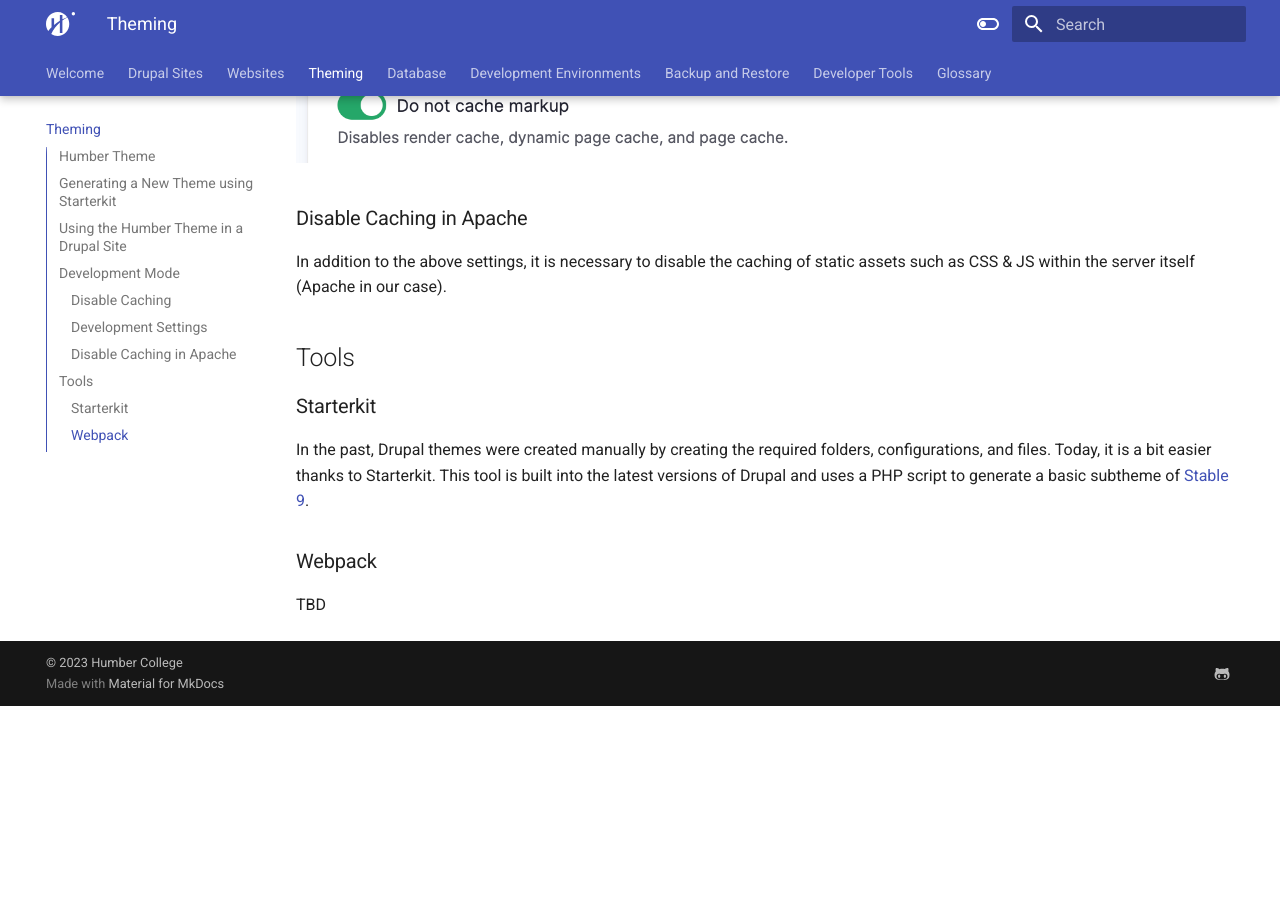
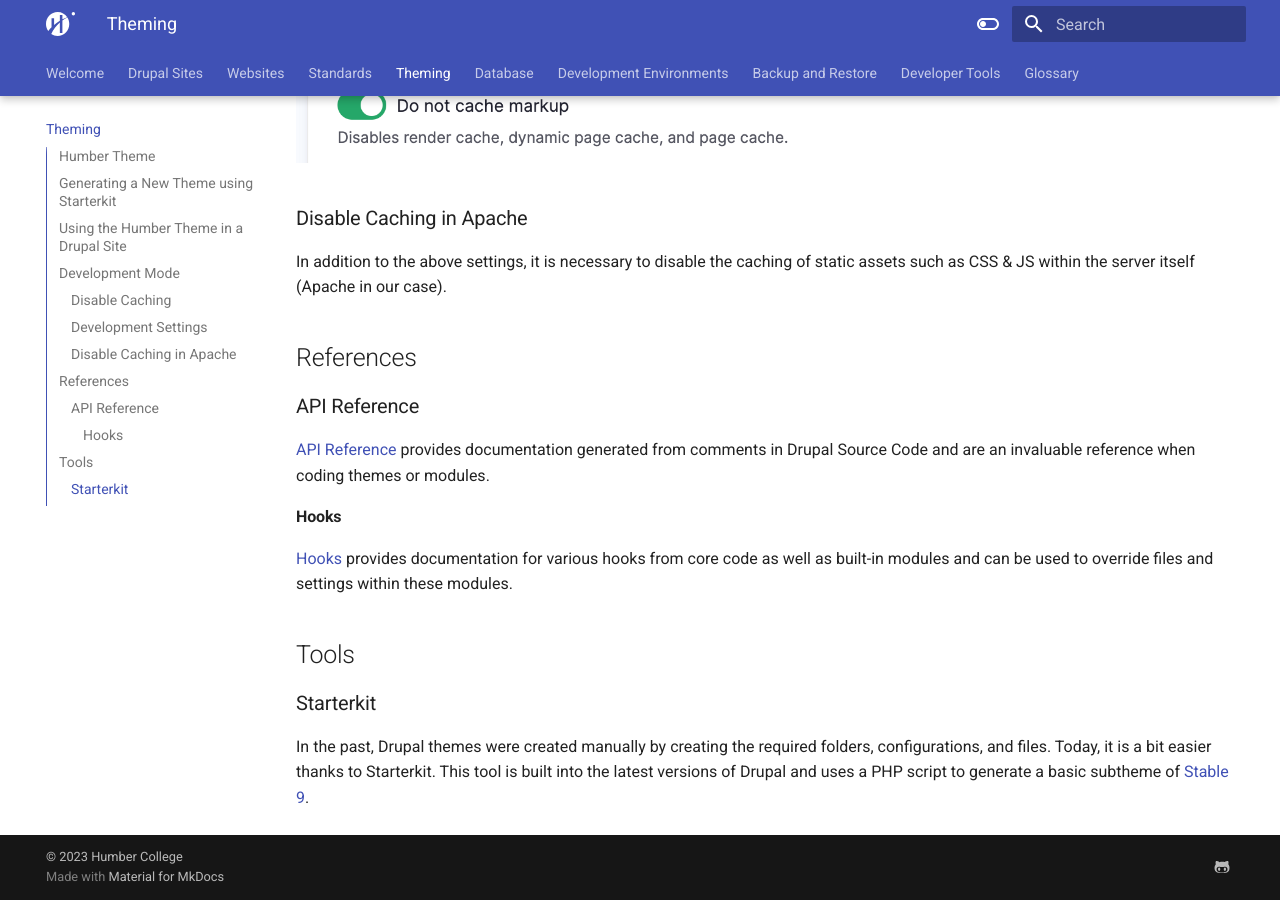
Before and after one commit to GeorgeCiesinski/custom-drupal-docs, an MkDocs documentation site: the page built from docs/theming.md, in a window 1280 px wide and 900 px high, scrolled down 1821 px. Built offline with MkDocs 1.6.1 and Material for MkDocs 9.7.7, drawn with Linux system fonts in a browser that asks for light colours; before the commit the page ends 2527 px from its top, so only the background shows below that.

Commit message:
Created new standards page and uptated drupal sites and theming

```diff
--- a/docs/theming.md
+++ b/docs/theming.md
@@ -45,12 +45,19 @@ Development settings contain options to enable Twig comments which output which
 
 In addition to the above settings, it is necessary to disable the caching of static assets such as CSS & JS within the server itself (Apache in our case).
 
+## References
+
+### API Reference
+
+[API Reference](https://api.drupal.org/api/drupal/10) provides documentation generated from comments in Drupal Source Code and are an invaluable reference when coding themes or modules.
+
+#### Hooks
+
+[Hooks](https://api.drupal.org/api/drupal/core%21core.api.php/group/hooks/10) provides documentation for various hooks from core code as well as built-in modules and can be used to override files and settings within these modules.
+
+
 ## Tools
 
 ### Starterkit
 
 In the past, Drupal themes were created manually by creating the required folders, configurations, and files. Today, it is a bit easier thanks to Starterkit. This tool is built into the latest versions of Drupal and uses a PHP script to generate a basic subtheme of [Stable 9](glossary.md#stable-9).
-
-### Webpack
-
-TBD
--- a/mkdocs.yml
+++ b/mkdocs.yml
@@ -3,6 +3,7 @@ nav:
   - 'index.md'
   - 'drupal-sites.md'
   - 'websites.md'
+  - 'standards.md'
   - 'theming.md'
   - 'database.md'
   - 'development-environments.md'
```
Also changed, not shown: docs/drupal-sites.md (+17 -18 lines), docs/standards.md (added, +81 -0 lines).
